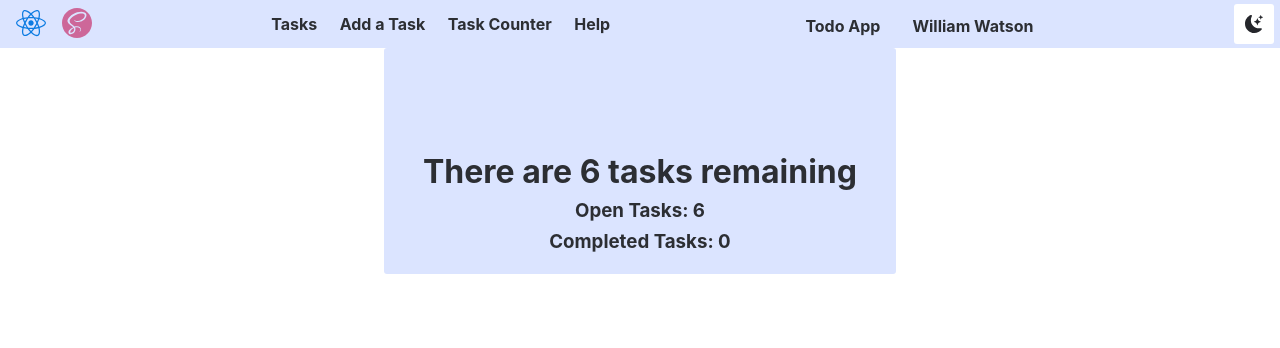
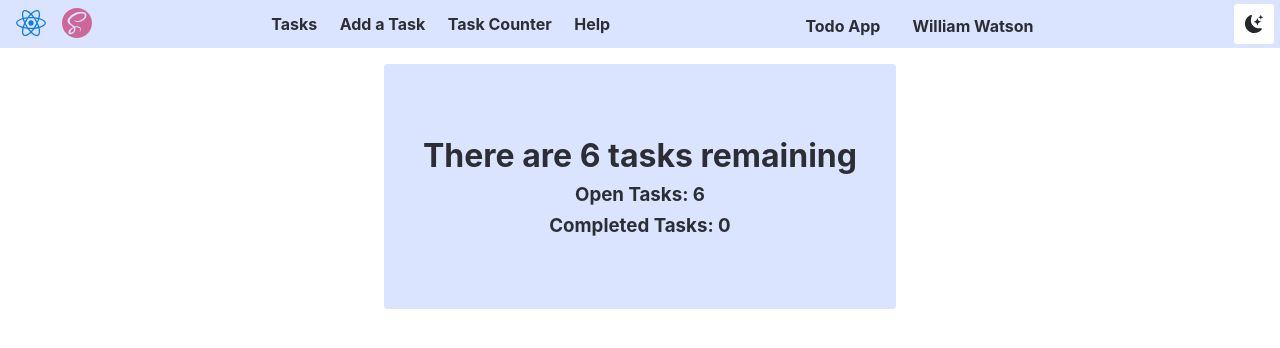
Before and after one commit to threnody5/INFO-5143-lab, a React (Create React App) app: page /task-counter in a window 1280 px wide. Shown: the top 348 px of the page. Built offline with nearby package versions, Linux system fonts and the light colour scheme.

Commit message:
correct margin for Task Counter component

```diff
--- a/src/components/Tasks/TaskCounter/styles.module.scss
+++ b/src/components/Tasks/TaskCounter/styles.module.scss
@@ -5,7 +5,7 @@
     display: flex;
     flex-direction: column;
     text-align: center;
-    margin-bottom: 1rem;
+    margin: 1rem auto 0 auto;
 
     @include breakpoint-large {
         width: 90%;
@@ -13,14 +13,15 @@
 
     .taskCounterInner {
         height: 50%;
-        padding: 6rem 0 0.8rem 0;
+        padding: 4rem 0 4rem 0;
 
         @include breakpoint-large {
             padding: 3rem 0 3rem 0;
         }
     }
 
-    h1, h3 {
+    h1,
+    h3 {
         margin: 0.5rem;
     }
 
@@ -31,14 +32,21 @@
 
 .dark {
     @include transition;
-    h1, h3 {
+
+    h1 {
+        color: $dark-warning-color;
+    }
+
+    h3 {
         color: $dark-text-color;
     }
 }
 
 .light {
     @include transition;
-    h1, h3 {
+
+    h1,
+    h3 {
         color: $light-text-color;
     }
 }
```
